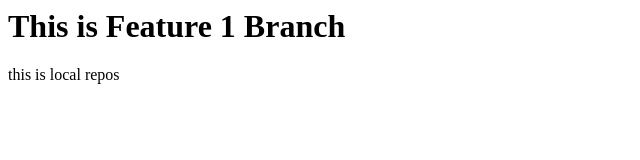
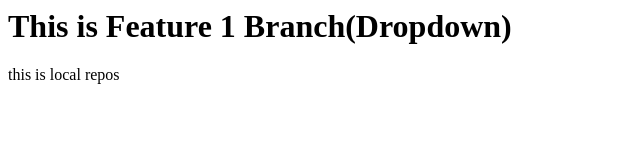
Before and after one commit to saurabhverma2693/LocalRepos, a plain HTML site: page Index.html in a window 1280 px wide. Shown: the whole page, without its empty margins (0-640 px from the left). Drawn offline with Linux system fonts and the light colour scheme.

```diff
--- a/Index.html
+++ b/Index.html
@@ -1,2 +1,2 @@
-<h1>This is Feature 1 Branch</h1>
+<h1>This is Feature 1 Branch(Dropdown)</h1>
 <p>this is local repos</p>
```
